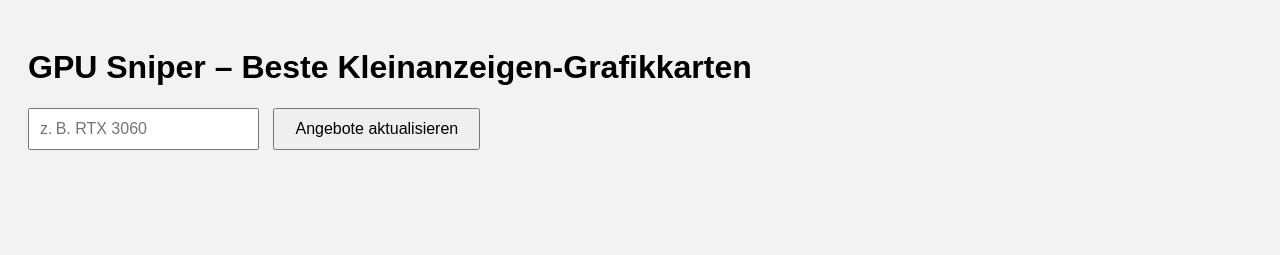
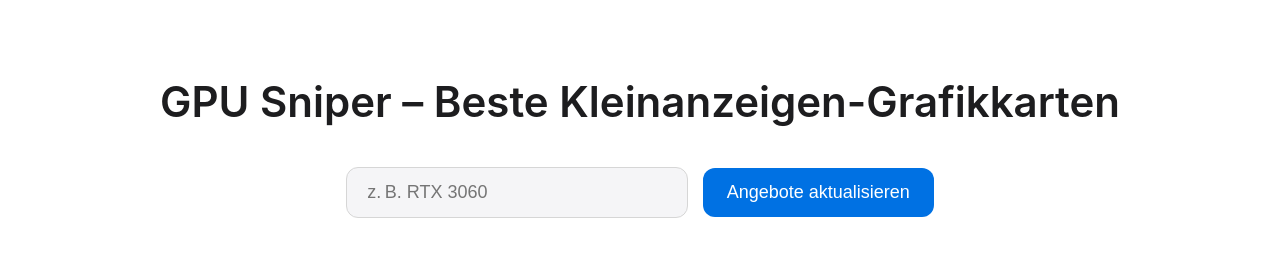
Before and after one commit to bdnils/EbayBot, a website: page public/index.html in a window 1280 px wide. Drawn offline with Linux system fonts and the light colour scheme.

Commit message:
Add files via upload

```diff
--- a/public/style.css
+++ b/public/style.css
@@ -1,6 +1,71 @@
+body {
+    font-family: -apple-system, BlinkMacSystemFont, "Segoe UI", Roboto, "Helvetica Neue", Arial, sans-serif;
+    padding: 40px;
+    background: #ffffff;
+    color: #1d1d1f;
+    text-align: center;
+}
 
-body { font-family: Arial; padding: 20px; background: #f2f2f2; }
-input { padding: 10px; font-size: 16px; margin-right: 10px; }
-button { padding: 10px 20px; font-size: 16px; }
-#results { margin-top: 20px; }
-.card { background: white; padding: 15px; margin: 10px 0; border-radius: 8px; box-shadow: 0 0 5px rgba(0,0,0,0.1); }
+h1 {
+    font-size: 42px;
+    font-weight: 600;
+    margin-bottom: 40px;
+}
+
+input {
+    padding: 14px 20px;
+    font-size: 18px;
+    width: 300px;
+    max-width: 80%;
+    border: 1px solid #d6d6d6;
+    border-radius: 12px;
+    background: #f5f5f7;
+    transition: border-color 0.3s, background 0.3s;
+}
+
+input:focus {
+    outline: none;
+    border-color: #0071e3;
+    background: #ffffff;
+}
+
+button {
+    padding: 14px 24px;
+    font-size: 18px;
+    font-weight: 500;
+    background-color: #0071e3;
+    color: white;
+    border: none;
+    border-radius: 12px;
+    cursor: pointer;
+    transition: background-color 0.3s, transform 0.2s;
+    margin-left: 10px;
+}
+
+button:hover {
+    background-color: #005bb5;
+    transform: translateY(-2px);
+}
+
+#results {
+    margin-top: 40px;
+    display: grid;
+    gap: 20px;
+    max-width: 800px;
+    margin-left: auto;
+    margin-right: auto;
+}
+
+.card {
+    background: #f9f9f9;
+    padding: 20px;
+    border-radius: 16px;
+    box-shadow: 0 4px 10px rgba(0, 0, 0, 0.05);
+    text-align: left;
+    transition: box-shadow 0.3s, transform 0.3s;
+}
+
+.card:hover {
+    box-shadow: 0 8px 20px rgba(0, 0, 0, 0.1);
+    transform: translateY(-4px);
+}
```
